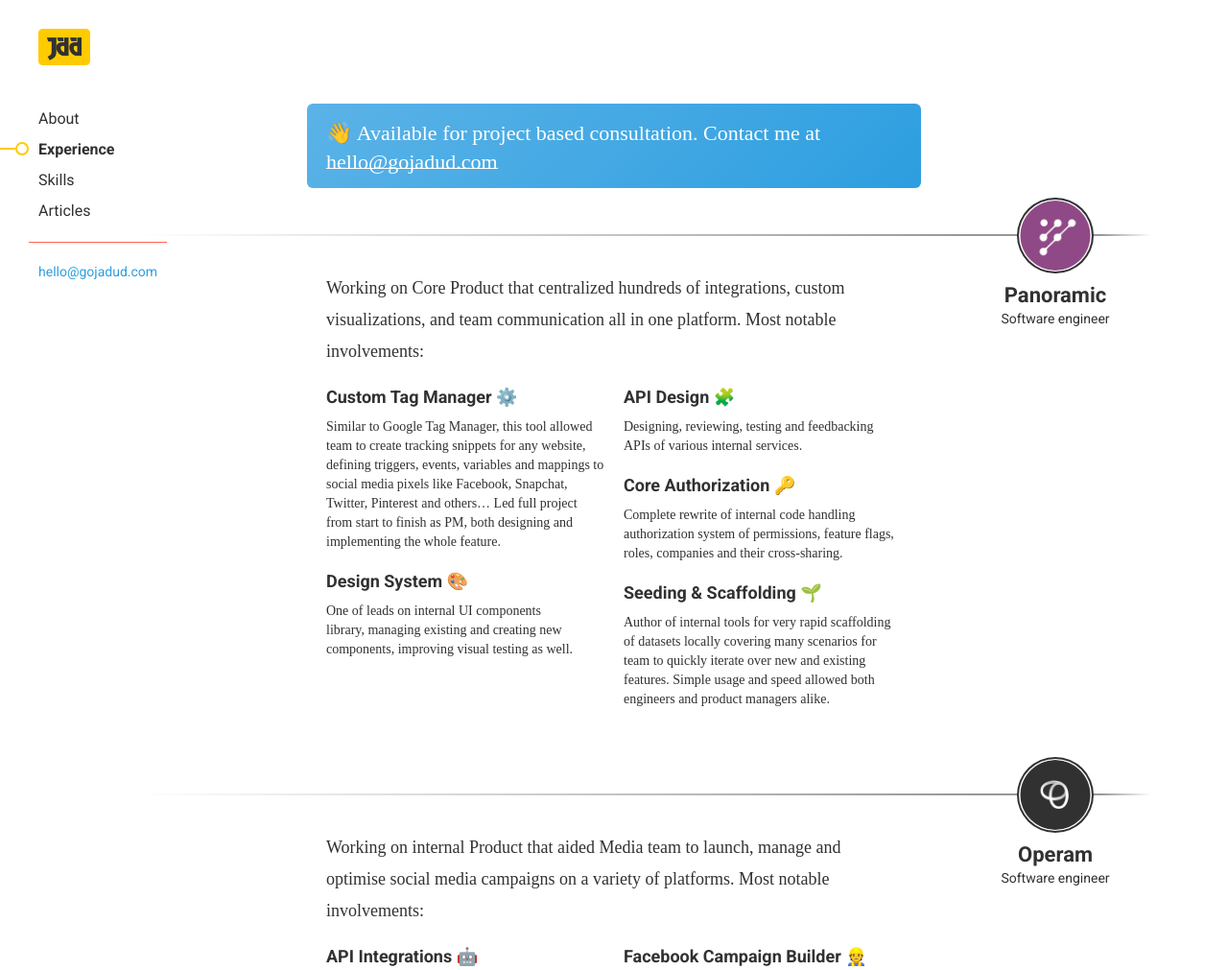
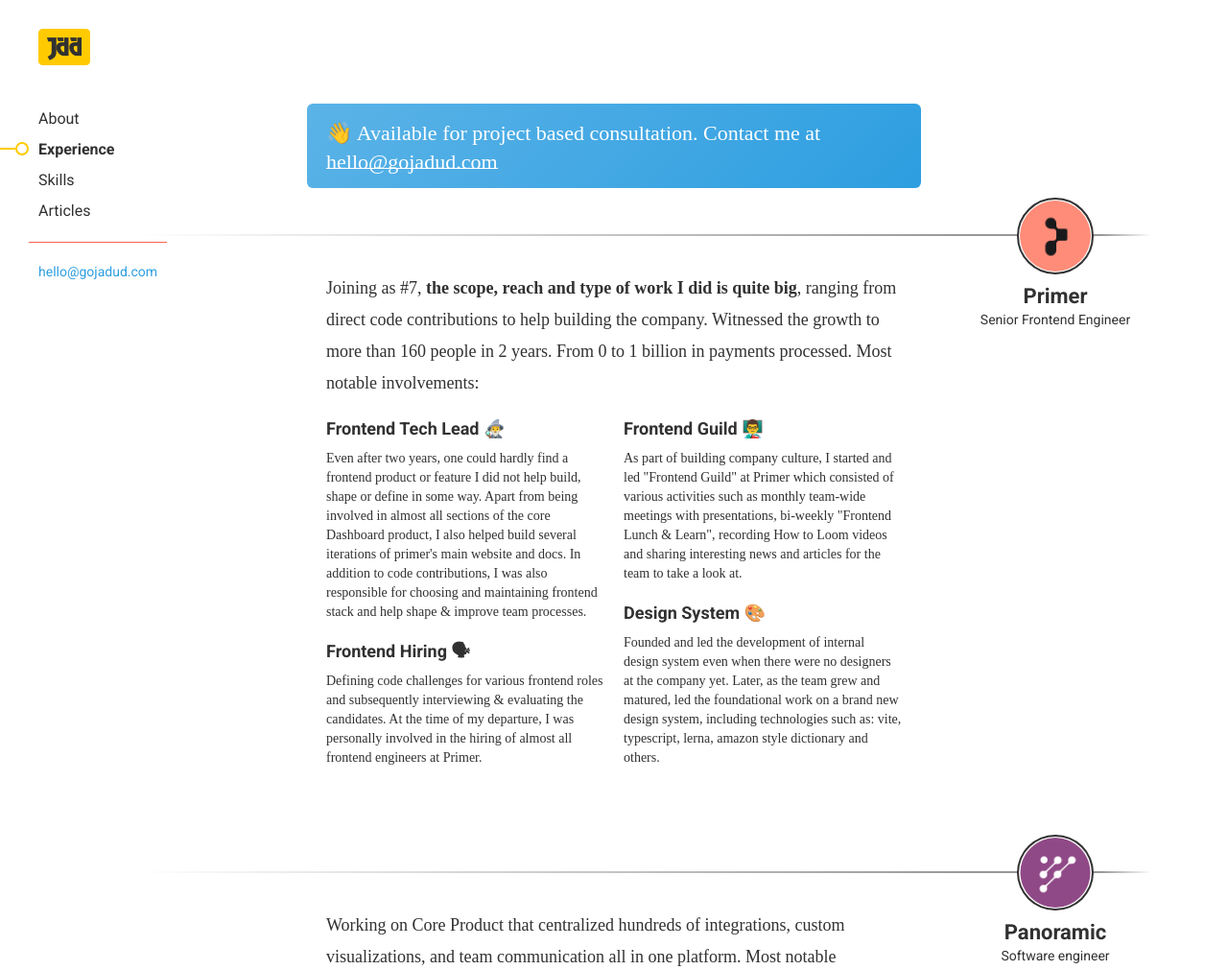
Before and after one commit to westrem/gojadud.com, a website: page v2/src/experience.html in a window 1280 px wide. Shown: the top 1011 px of the page at 96% size. Drawn offline with Linux system fonts and the light colour scheme; files that its build step writes are made by us from their sources; a web font is replaced by a local one.

Commit message:
Update deps, add Primer.io

```diff
--- a/v2/gulp_tasks/sass.js
+++ b/v2/gulp_tasks/sass.js
@@ -1,10 +1,13 @@
 import gulp from 'gulp';
-import sass from 'gulp-sass';
+import dartSass from 'sass';
+import gulpSass from 'gulp-sass';
 import replace from 'gulp-replace';
 import autoprefixer from 'gulp-autoprefixer';
 
 import PATHS from './../paths';
 import VERSION from './../version';
+
+const sass = gulpSass(dartSass);
 
 function processSass() {
   console.log('running: Sass');
--- a/v2/src/experience.html
+++ b/v2/src/experience.html
@@ -74,6 +74,56 @@
       <blockquote>
         <span>👋</span> Available for project based consultation.<br /><i>&nbsp;</i>Contact me at <a href="mailto:hello&#64;gojadud.com">hello&#64;gojadud.com</a>
       </blockquote>
+
+      <article>
+        <aside class="color--primer">
+          <img src="/images/logo_primer@2x.png?v={*version*}" alt="Logo of Primer" />
+          <h2>Primer</h2>
+          <i>Senior Frontend Engineer</i>
+        </aside>
+
+        <p>
+          Joining as #7, <strong>the scope, reach and type of work I did is quite big</strong>, ranging from direct code contributions to help building the company. Witnessed the growth to more than 160 people in 2 years. From 0 to 1 billion in payments processed. Most notable involvements:
+        </p>
+
+        <section class="highlights">
+          <article>
+            <h4>
+              Frontend Tech Lead 🧙‍♂️
+            </h4>
+            <p>
+              Even after two years, one could hardly find a frontend product or feature I did not help build, shape or define in some way. Apart from being involved in almost all sections of the core Dashboard product, I also helped build several iterations of primer's main website and docs. In addition to code contributions, I was also responsible for choosing and maintaining frontend stack and help shape & improve team processes.
+            </p>
+          </article>
+
+          <article>
+            <h4>
+              Frontend Hiring 🗣
+            </h4>
+            <p>
+              Defining code challenges for various frontend roles and subsequently interviewing & evaluating the candidates. At the time of my departure, I was personally involved in the hiring of almost all frontend engineers at Primer.
+            </p>
+          </article>
+
+          <article>
+            <h4>
+              Frontend Guild 👨‍🏫
+            </h4>
+            <p>
+              As part of building company culture, I started and led "Frontend Guild" at Primer which consisted of various activities such as monthly team-wide meetings with presentations, bi-weekly "Frontend Lunch & Learn", recording How to Loom videos and sharing interesting news and articles for the team to take a look at.
+            </p>
+          </article>
+
+          <article>
+            <h4>
+              Design System 🎨
+            </h4>
+            <p>
+              Founded and led the development of internal design system even when there were no designers at the company yet. Later, as the team grew and matured, led the foundational work on a brand new design system, including technologies such as: vite, typescript, lerna, amazon style dictionary and others.
+            </p>
+          </article>
+        </section>
+      </article>
 
       <article>
         <aside class="color--pano">
--- a/v2/src/styles/main.scss
+++ b/v2/src/styles/main.scss
@@ -622,6 +622,28 @@
     }
   }
 
+  &.color--primer {
+    &::before {
+      background: #FF8C78; /* Old browsers */
+      background: -moz-linear-gradient(left, #FF8C78 0%, transparent 20%, transparent 80%, #FF8C78 100%); /* FF3.6-15 */
+      background: -webkit-linear-gradient(left, #FF8C78 0%, transparent 20%, transparent 80%, #FF8C78 100%); /* Chrome10-25,Safari5.1-6 */
+      background: linear-gradient(to right, #FF8C78 0%, transparent 20%, transparent 80%, #FF8C78 100%); /* W3C, IE10+, FF16+, Chrome26+, Opera12+, Safari7+ */
+      filter: progid:DXImageTransform.Microsoft.gradient( startColorstr='#ffffff', endColorstr='#FF8C78',GradientType=1 ); /* IE6-9 fallback on horizontal gradient */
+
+      @include moreThan1200 {
+        background: #FF8C78; /* Old browsers */
+        background: -moz-linear-gradient(left, #ffffff 0%, #FF8C78 82%, #FF8C78 95%, #ffffff 100%); /* FF3.6-15 */
+        background: -webkit-linear-gradient(left, #ffffff 0%, #FF8C78 82%, #FF8C78 95%, #ffffff 100%); /* Chrome10-25,Safari5.1-6 */
+        background: linear-gradient(to right, #ffffff 0%, #FF8C78 82%, #FF8C78 95%, #ffffff 100%); /* W3C, IE10+, FF16+, Chrome26+, Opera12+, Safari7+ */
+        filter: progid:DXImageTransform.Microsoft.gradient( startColorstr='#ffffff', endColorstr='#FF8C78',GradientType=1 ); /* IE6-9 fallback on horizontal gradient */
+      }
+    }
+
+    img, & > div {
+      border-color: #FF8C78;
+    }
+  }
+
   &.color--bubble {
     &::before {
       background: #7EBEEB; /* Old browsers */
```
Also changed, not shown: v2/package.json (+6 -5 lines), v2/src/skills.html (+33 -5 lines), v2/src/images/logo_primer@2x.png (added), 1 other file.
